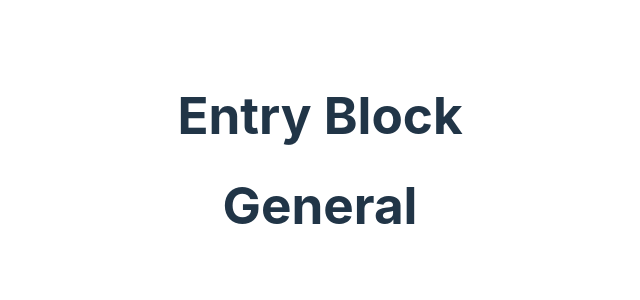
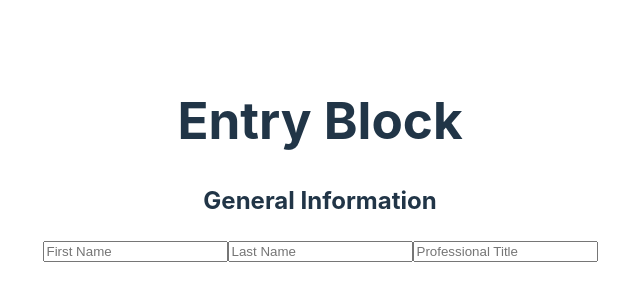
Before and after one commit to johngrassey/resume, a React (Vite) app: page / in a window 1280 px wide. Shown: the part 240-540 px from the top of the page, without its empty margins (320-960 px from the left). Built offline with nearby package versions, Linux system fonts and the light colour scheme.

Commit message:
Track Props from App to EntryBlock to General

```diff
--- a/src/App.jsx
+++ b/src/App.jsx
@@ -1,11 +1,17 @@
-//import { useState } from "react";
+import { useState } from "react";
 import "./App.css";
 import EntryBlock from "./EntryBlock";
 
 function App() {
+  const [general, setGeneral] = useState([
+    "First Name",
+    "Last Name",
+    "Professional Title",
+  ]);
+
   return (
     <>
-      <EntryBlock />
+      <EntryBlock general={general} />
     </>
   );
 }
--- a/src/EntryBlock.jsx
+++ b/src/EntryBlock.jsx
@@ -1,10 +1,10 @@
 import General from "./General";
 
-function EntryBlock() {
+function EntryBlock({ general }) {
   return (
     <div className="entryblock">
       <h1>Entry Block</h1>
-      <General />
+      <General general={general} />
     </div>
   );
 }
--- a/src/General.jsx
+++ b/src/General.jsx
@@ -1,7 +1,10 @@
-function General() {
+function General({ general }) {
   return (
     <>
-      <h1>General</h1>
+      <h2>General Information</h2>
+      <input type="text" placeholder={general[0]} />
+      <input type="text" placeholder={general[1]} />
+      <input type="text" placeholder={general[2]} />
     </>
   );
 }
```
Also changed, not shown: eslint.config.js (+18 -17 lines).
